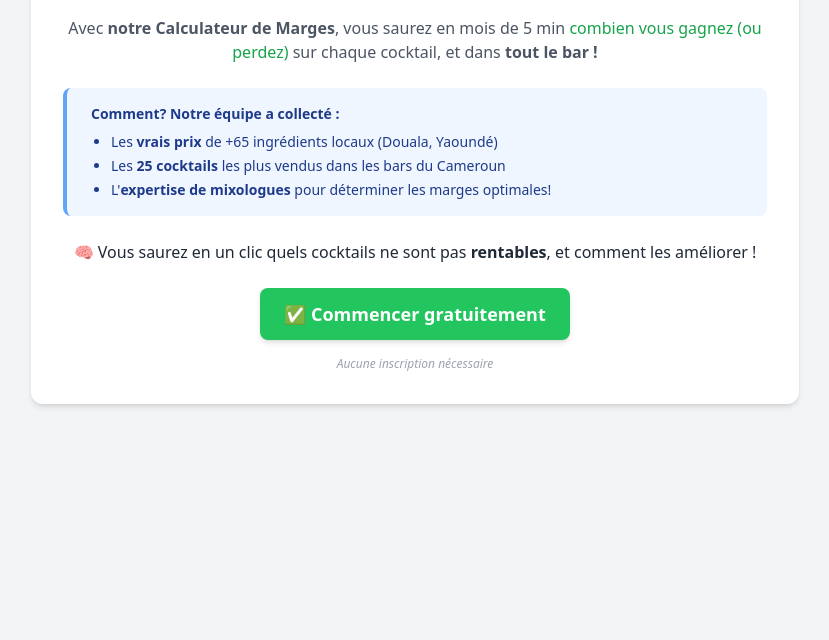
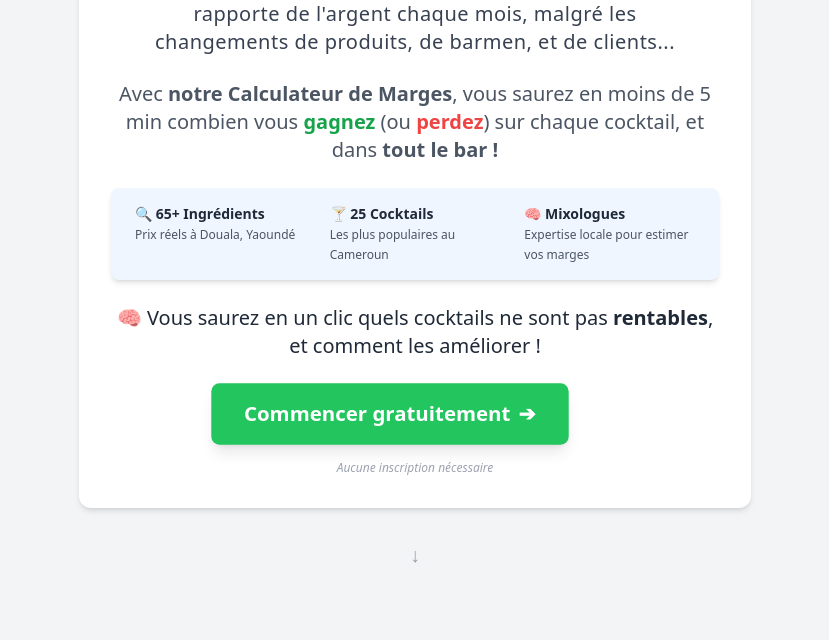
Before and after one commit to enemonsieur/CocktailJoker, a website: page index.html in a window 1280 px wide. Shown: the part 240-880 px from the top of the page, without its empty margins (225-1054 px from the left). Before the commit the page ends 800 px from the top, so only its background shows below. Drawn offline with nearby package versions, Linux system fonts and the light colour scheme.

Commit message:
Enhance landing section layout

```diff
--- a/index.html
+++ b/index.html
@@ -6,7 +6,11 @@
   <title>Optimisateur de Marges de Cocktails</title>
   <meta name="viewport" content="width=device-width, initial-scale=1, maximum-scale=1">
   <script src="https://cdn.tailwindcss.com"></script>
-  <style>button,[onclick]{cursor:pointer;}</style>
+  <style>
+    button,[onclick]{cursor:pointer;}
+    @keyframes pulse-slow{0%,100%{transform:scale(1);}50%{transform:scale(1.05);}}
+    .animate-pulse-slow{animation:pulse-slow 3s infinite;}
+  </style>
 </head>
 
 <body class="bg-gray-100 text-gray-800">
@@ -14,38 +18,43 @@
   <div class="max-w-screen-lg mx-auto px-4 py-4 md:py-8">
 
   <!-- Intro section for first-time visitors -->
-  <div id="intro-section" class="bg-white rounded-xl shadow-md p-8 max-w-3xl mx-auto mt-10 text-center">
+  <div id="intro-section" class="bg-white rounded-xl shadow-md p-8 max-w-2xl mx-auto mt-10 text-center">
     <h1 class="text-3xl font-bold text-gray-900 mb-2">
       Votre Bar ne rapporte pas autant qu’il devrait ?
     </h1>
-    <p class="text-lg text-gray-700 mb-6">
+    <p class="mb-6 max-w-xl mx-auto leading-relaxed tracking-wide text-gray-700 text-base sm:text-lg lg:text-xl">
       Si vous êtes gérant d'un BAR, HÔTEL, RESTAURANT, CAFÉ, etc...
       Vous connaissez le stress de s'assurer que le Bar rapporte de l'argent chaque mois,
       malgré les changements de produits, de barmen, et de clients...
     </p>
-    <p class="text-base text-gray-600 mb-6">
-      Avec <strong>notre Calculateur de Marges</strong>, vous saurez en mois de 5 min
-      <span class="text-green-600 font-medium">combien vous gagnez (ou perdez)</span>
+    <p class="text-gray-600 mb-6 text-base sm:text-lg lg:text-xl">
+      Avec <strong>notre Calculateur de Marges</strong>, vous saurez en moins de 5 min
+      combien vous <span class="text-green-600 font-semibold">gagnez</span> (ou <span class="text-red-500 font-semibold">perdez</span>)
       sur chaque cocktail, et dans <strong> tout le bar  !</strong>
     </p>
-    <div class="bg-blue-50 rounded-lg px-6 py-4 text-left text-sm text-blue-900 border-l-4 border-blue-400 mb-6">
-      <p class="mb-2 font-semibold">Comment? Notre équipe a collecté :</p>
-      <ul class="list-disc pl-5 space-y-1">
-        <li>Les <strong>vrais prix</strong> de +65 ingrédients locaux (Douala, Yaoundé)</li>
-        <li>Les <strong>25 cocktails</strong> les plus vendus dans les bars du Cameroun</li>
-        <li>L'<strong>expertise de mixologues</strong> pour déterminer les marges optimales!</li>
-      </ul>
+    <div class="bg-blue-50 rounded-lg px-6 py-4 shadow-md mb-6">
+      <div class="grid sm:grid-cols-3 gap-6 text-left text-sm text-gray-800">
+        <div>🔍 <strong>65+ Ingrédients</strong><br><span class="text-xs text-gray-600">Prix réels à Douala, Yaoundé</span></div>
+        <div>🍸 <strong>25 Cocktails</strong><br><span class="text-xs text-gray-600">Les plus populaires au Cameroun</span></div>
+        <div>🧠 <strong>Mixologues</strong><br><span class="text-xs text-gray-600">Expertise locale pour estimer vos marges</span></div>
+      </div>
     </div>
-    <p class="text-gray-800 mb-6 text-base">
+    <p class="text-gray-800 mb-6 text-base sm:text-lg lg:text-xl">
       🧠 Vous saurez en un clic quels cocktails ne sont pas <strong>rentables</strong>,
       et comment les améliorer !
     </p>
-    <button id="start-btn" onclick="startApp()" class="bg-green-500 hover:bg-green-600 text-white font-bold py-3 px-6 rounded-lg text-lg shadow-md">
-      ✅ Commencer gratuitement
-    </button>
+    <div class="fixed bottom-6 left-1/2 transform -translate-x-1/2 w-11/12 sm:static sm:translate-x-0">
+      <button id="start-btn" onclick="startApp()" class="bg-green-500 hover:bg-green-600 text-white font-bold rounded-lg text-xl py-4 px-8 shadow-lg hover:scale-105 transition-transform duration-200 animate-pulse-slow">
+        <span class="inline-flex items-center gap-2">Commencer gratuitement <span>➔</span></span>
+      </button>
+    </div>
     <p class="text-xs text-gray-400 mt-4 italic">Aucune inscription nécessaire</p>
   </div>
     <button id="scroll-cta" onclick="startApp()" class="bg-green-500 hover:bg-green-600 text-white font-bold py-2 px-6 rounded shadow hidden">Commencer gratuitement</button>
+
+  <div class="text-center mt-6 animate-bounce text-gray-400 text-xl sm:mt-10">
+    ↓
+  </div>
 
   <!-- Cocktail list buttons will mount here -->
   <div id="cocktail-list" class="hidden mb-8" title="Cliquez pour ajouter un cocktail que vous servez dans votre bar"></div>
```
